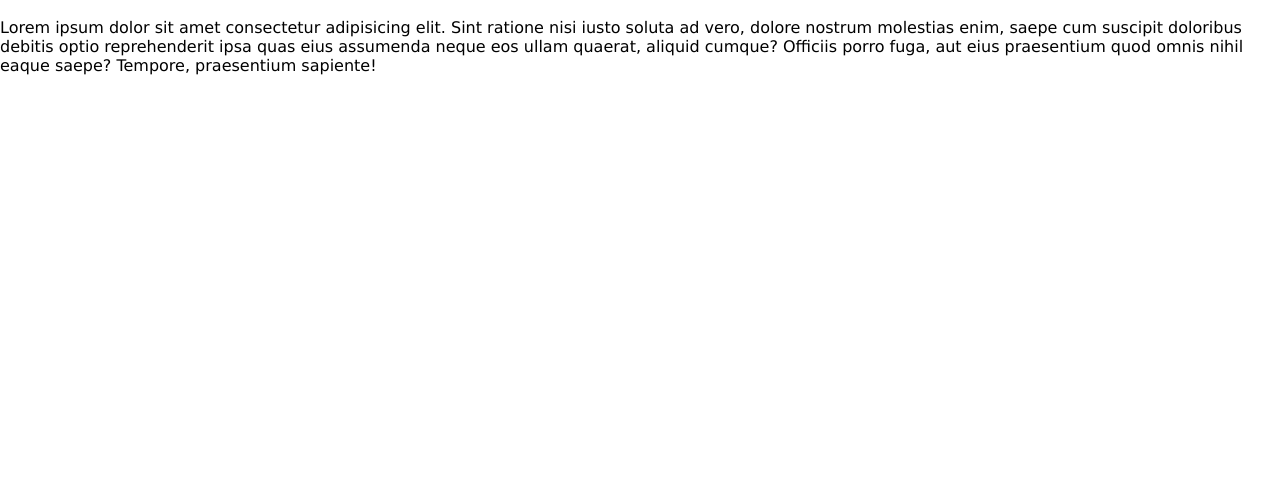
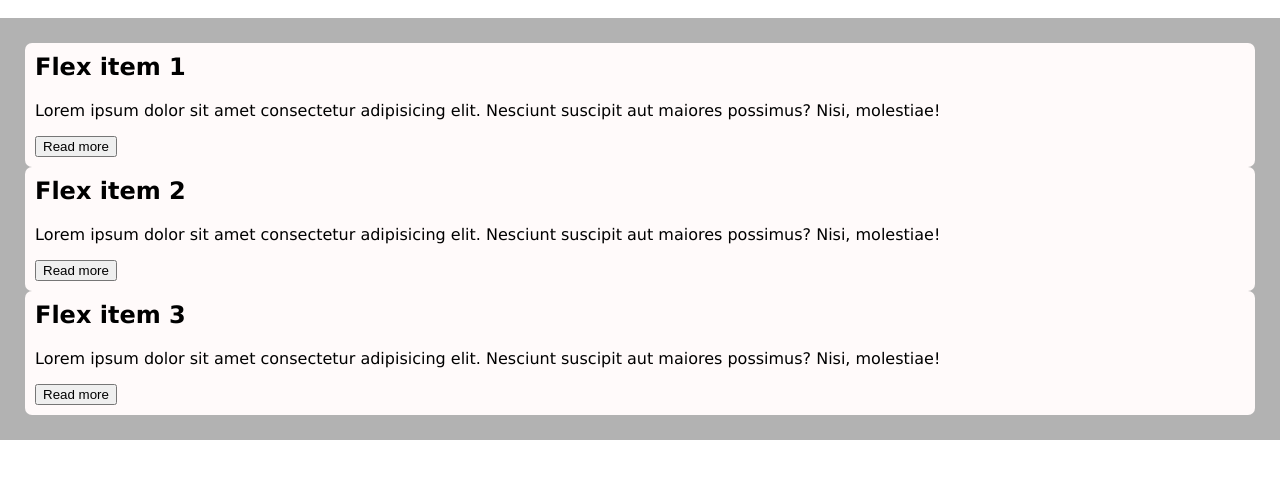
Before and after one commit to MariusCodeAcademy/type12-HTML-9-git-Flex-box, a plain HTML site: page index.html in a window 1280 px wide. Shown: the part 41-520 px from the top of the page. Drawn offline with Linux system fonts and the light colour scheme.

Commit message:
flex cont. 3 posts

```diff
--- a/index.html
+++ b/index.html
@@ -13,10 +13,33 @@
 <body>
   <h1>HTML 9 git Flex box</h1>
 
-  <p>Lorem ipsum dolor sit amet consectetur adipisicing elit. Sint ratione nisi iusto soluta ad vero, dolore nostrum
-    molestias enim, saepe cum suscipit doloribus debitis optio reprehenderit ipsa quas eius assumenda neque eos ullam
-    quaerat, aliquid cumque? Officiis porro fuga, aut eius praesentium quod omnis nihil eaque saepe? Tempore,
-    praesentium sapiente!</p>
+  <div class="flex-container">
+    <!-- oneArticle -->
+    <article class="post">
+      <h2>Flex item 1</h2>
+      <p>Lorem ipsum dolor sit amet consectetur adipisicing elit. Nesciunt suscipit aut maiores possimus? Nisi,
+        molestiae!</p>
+      <button>Read more</button>
+    </article>
+    <!-- /oneArticle -->
+    <!-- oneArticle -->
+    <article class="post">
+      <h2>Flex item 2</h2>
+      <p>Lorem ipsum dolor sit amet consectetur adipisicing elit. Nesciunt suscipit aut maiores possimus? Nisi,
+        molestiae!</p>
+      <button>Read more</button>
+    </article>
+    <!-- /oneArticle -->
+    <!-- oneArticle -->
+    <article class="post">
+      <h2>Flex item 3</h2>
+      <p>Lorem ipsum dolor sit amet consectetur adipisicing elit. Nesciunt suscipit aut maiores possimus? Nisi,
+        molestiae!</p>
+      <button>Read more</button>
+    </article>
+    <!-- /oneArticle -->
+
+  </div>
 
 </body>
 
--- a/style.css
+++ b/style.css
@@ -0,0 +1,10 @@
+.flex-container {
+  background-color: rgb(178, 178, 178);
+  padding: 25px;
+}
+
+.post {
+  background-color: snow;
+  padding: 10px;
+  border-radius: 7px;
+}
```
